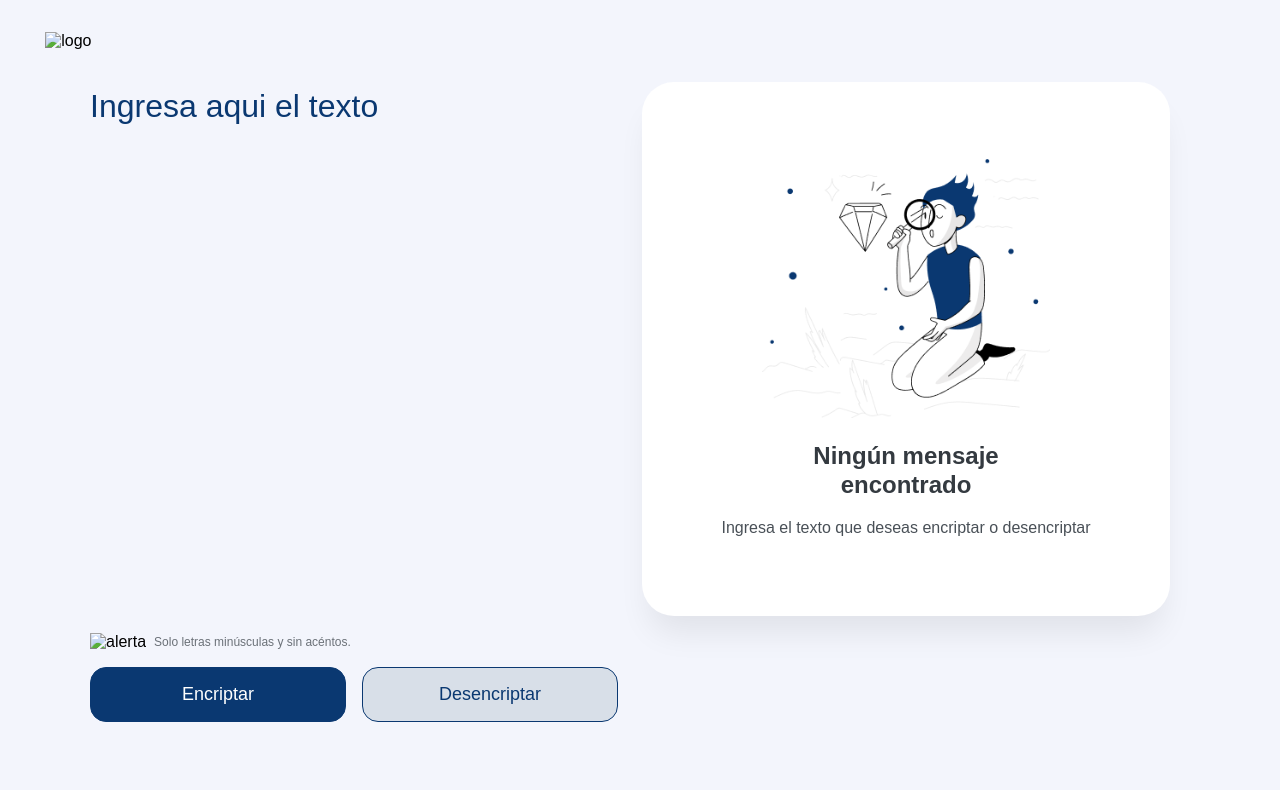
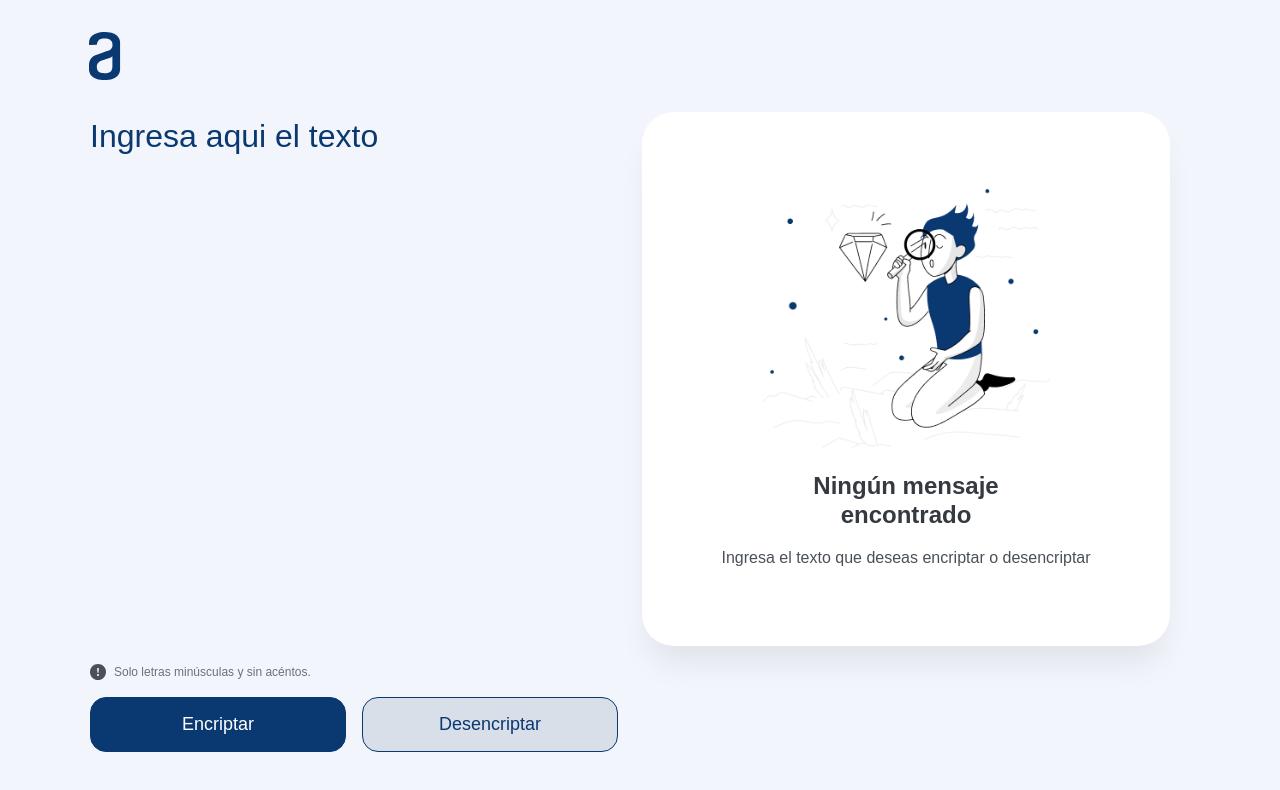
Before and after one commit to edyy8607/encriptadorDeTexto, a plain HTML site: page index.html in a window 1280 px wide. Drawn offline with nearby package versions, Linux system fonts and the light colour scheme; the site is published under a folder, as on GitHub Pages, so addresses that start at the root find nothing.

Commit message:
se hacen cambios de las imagenes

```diff
--- a/index.html
+++ b/index.html
@@ -14,7 +14,7 @@
 
 <body>
   <header>
-    <img class="logo" src="/img/Logo.svg" alt="logo" id="logo">
+    <img class="logo" src="./img/Logo.svg" alt="logo" id="logo">
   </header>
 
 
@@ -23,17 +23,16 @@
 
     <!-- AZUL -->
     <div class="encriptar">
-      <textarea name="texto" class="texto" id="texto"
-        placeholder="Ingresa aqui el texto"></textarea>
+      <textarea name="texto" class="texto" id="texto" placeholder="Ingresa aqui el texto"></textarea>
 
       <div class="terminos">
-        <img src="/img/alerta.svg" alt="alerta">
+        <img src="./img/alerta.svg" alt="alerta">
         <p>Solo letras minúsculas y sin acéntos.</p>
       </div>
 
       <div class="botones">
         <button class="btn btn-primario" type="button" id="boton-encriptar">Encriptar</button>
-        <input class="btn btn-secundario" type="button" id="boton-desencriptar"  value="Desencriptar" />
+        <input class="btn btn-secundario" type="button" id="boton-desencriptar" value="Desencriptar" />
       </div>
     </div>
 
@@ -48,11 +47,11 @@
         </div>
       </div>
 
-     <div class="encriptado-caja2 caja-no-visible" id="contenedor-encriptado">
+      <div class="encriptado-caja2 caja-no-visible" id="contenedor-encriptado">
         <div>
           <img src="img/encriptado.png" alt="" id="segundaImagen">
           <p id="segundoTexto">Texto encriptado con éxito</p>
-          <textarea name="mensaje" id="mensaje"  class="mensaje"></textarea>
+          <textarea name="mensaje" id="mensaje" class="mensaje"></textarea>
         </div>
         <input class="btn btn-secundario" id="boton-copiar" type="button" value="Copiar">
       </div>
```
